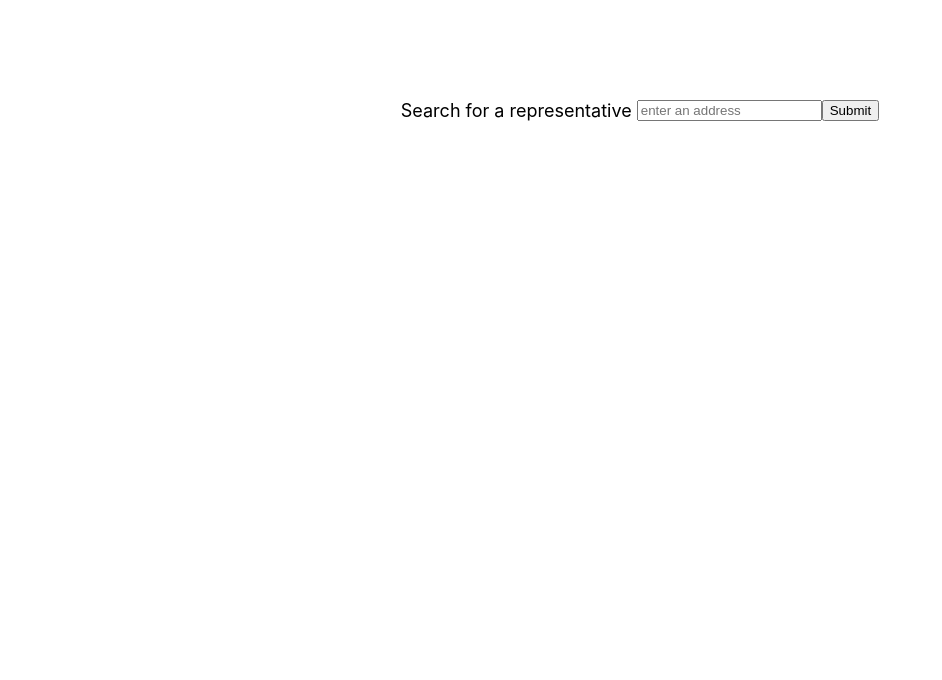
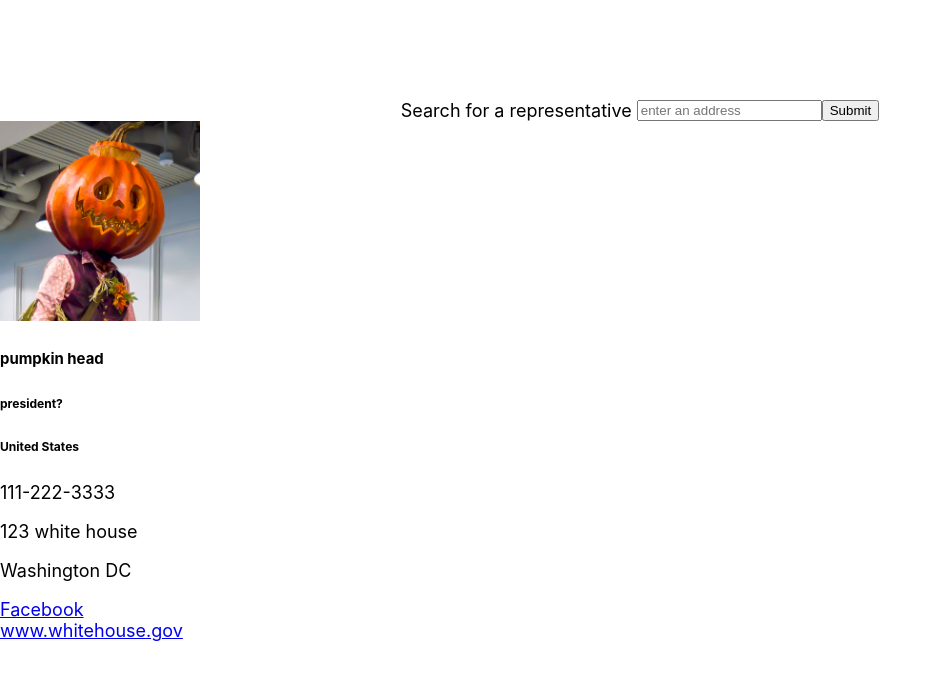
Before and after one commit to RexStrider/Civic-Initiative, a React (Create React App) app in the folder client/: page / in a window 1280 px wide. Shown: the top 680 px of the page, without its empty margins (0-942 px from the left). Built offline with nearby package versions, Linux system fonts and the light colour scheme.

Commit message:
set up html structure for civic cards

```diff
--- a/client/src/components/CivicCard/index.js
+++ b/client/src/components/CivicCard/index.js
@@ -1,12 +1,106 @@
 import React, { Component } from 'react';
 
+import pumpkinhead_photo from '../../assets/images/pumpkinhead.jpg';
+
 class CivicCard extends Component {
+    representative = {
+        name: "pumpkin head",
+        title: "president?",
+        government: "United States",
+        addresses: [["123 white house", "Washington DC"]],
+        phones: ["111-222-3333"],
+        facebookId: "pumpkinhead",
+        twitterId: null,
+        otherId: "",
+        photoUrl: pumpkinhead_photo,
+        urls: ["https://www.whitehouse.gov"]
+    }
     render() {
+        let {start, end} = 0;
+        // determines how much of the url to a representatives website is displayed on the card
+        // while maintaining the full url for the anchor tag
+        if (this.representative.urls) {
+            const url = this.representative.urls[0]
+
+            // determines if the url contains https or http
+            start = url.substring(0, 5) === 'https' ? 8 : 7;
+            // determines if the url has a '/' character at the end
+            end = url.substring(url.length-1, url.length) === '/' ? url.length-1 : url.length;
+        }
         return (
-            <section className='civic-card'>
-                Representative info goes here...
+            <section className='civic-card'
+                     key={ this.representative.name }>
+                <section className='card-body'>
+                    { this.representative.photoUrl ? <img src={this.representative.photoUrl} alt='' style={{width: '200px'}}/> : null }
+                    <h5 className='card-title'>{ this.representative.name }</h5>
+                    <h6 className='card-subtitle'>{ this.representative.title }</h6>
+                    <h6 className='card-subtitle'>{ this.representative.government }</h6>
+                    { this.renderPhones(this.representative.phones) }
+                    { this.renderAddresses(this.representative.addresses) }
+                    <section className='channels'>
+
+                        { this.representative.facebookId
+                        ? (<a href={(`https://www.facebook.com/${ this.representative.facebookId }`)}
+                              className="card-link">Facebook</a>)
+                        : null }
+
+                        { this.representative.twitterId
+                        ? (<a href={(`https://twitter.com/${ this.representative.twitterId }`)}
+                              className="card-link">Twitter</a>)
+                        : null }
+
+                        { this.representative.otherId
+                        ? (<a href={(`#`)}
+                              className="card-link">this.representative.otherId</a>)
+                        : null }
+                    </section>
+
+                    { this.representative.urls
+                        ? ( <a href={this.representative.urls[0]}
+                               className="card-link">{ this.representative.urls[0].substring(start, end) }
+                            </a> )
+                        : null }
+                </section>
             </section>
         );
+    }
+
+    // creates the phone number components and returns them in an array
+    renderPhones(phoneNumbers) {
+        const ary = [];
+        for (let i=0; i<phoneNumbers.length; i++) {
+            const phone = phoneNumbers[i];
+            ary.push(this.renderPhoneNumber(phone));
+        }
+        return ary;
+    }
+
+    // creates the address components and returns them in an array
+    renderAddresses(addresses) {
+        const ary = []
+        for (let i=0; i<addresses.length; i++) {
+            const address = addresses[i];
+            ary.push(this.renderAddress(address));
+        }
+        return ary;
+    }
+
+    // renders a phone number component
+    renderPhoneNumber(phone) {
+        return (
+        <div className='phone-number' key={ phone }>
+            <p className="card-text">{ phone }</p>
+        </div>);
+    }
+
+    // renders an address component
+    renderAddress(address) {
+        return(
+            <div className='address' key={ address[0] + ', ' + address[1] }>
+                <p className="card-text">{ address[0] }</p>
+                <p className="card-text">{ address[1] }</p>
+            </div>
+        )
     }
 }
 
--- a/client/src/components/CivicInfo/CivicInfo.css
+++ b/client/src/components/CivicInfo/CivicInfo.css
@@ -1,10 +1,10 @@
-.civic-info {
+.civic-search {
     display: flex;
     justify-content: center;
 
     margin-top: 100px;
 }
 
-.civic-info label {
+.civic-search label {
     margin-right: 5px;
 }
--- a/client/src/components/CivicInfo/index.js
+++ b/client/src/components/CivicInfo/index.js
@@ -1,11 +1,14 @@
 import './CivicInfo.css';
 
 import React, { Component } from 'react';
+import CivicCard from '../CivicCard';
 
 class CivicInfo extends Component {
     render() {
         return (
+
             <section className='civic-info'>
+                <section className='civic-search'>
                     <label>Search for a representative </label>
                     <input
                     name='address'
@@ -19,6 +22,9 @@ class CivicInfo extends Component {
                         Submit
                     </button>
                 </section>
+
+                <CivicCard />
+            </section>
         );
     }
 }
```
Also changed, not shown: client/src/assets/images/pumpkinhead.jpg (added). Lines whose indentation alone changed are shown as unchanged.
